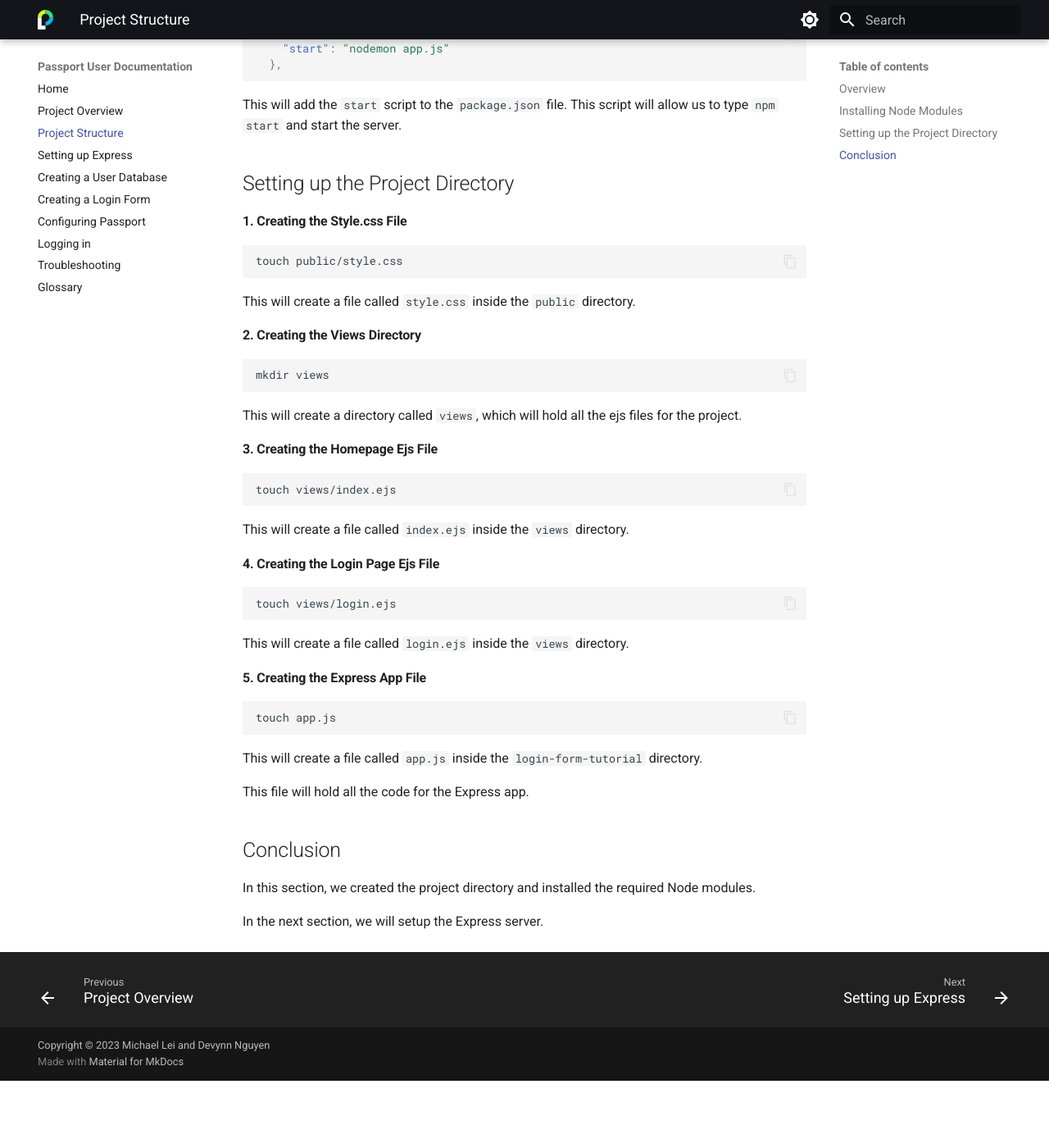
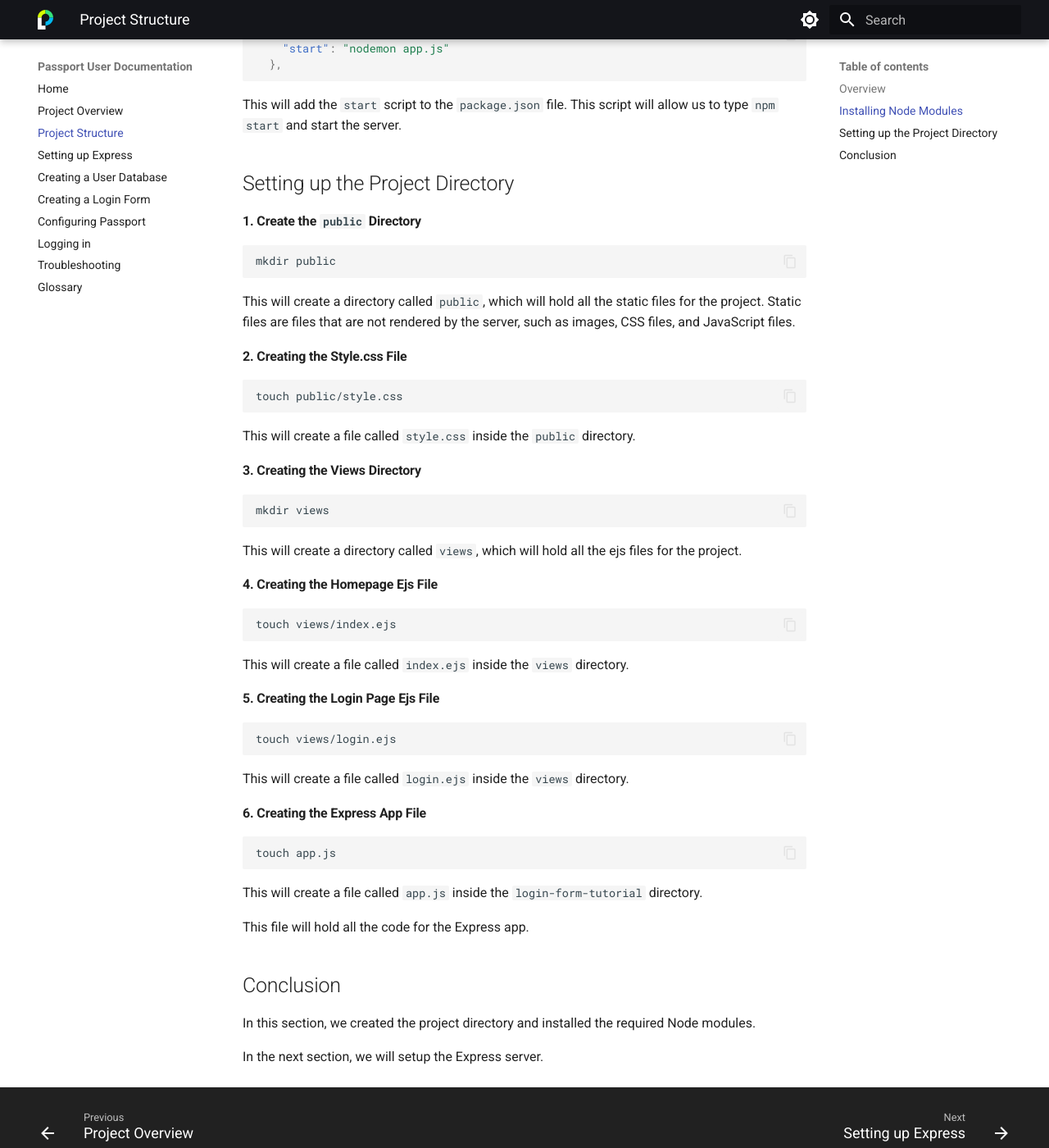
Before and after one commit to michaeleii/comm-documentation, an MkDocs documentation site: the page built from docs/pages/project-structure.md, in a window 1280 px wide and 1400 px high, scrolled down 1722 px. Shown: the whole window at 82% size. Built offline with MkDocs 1.6.1 and Material for MkDocs 9.7.7, drawn with Linux system fonts in a browser that asks for light colours; before the commit the page ends 3040 px from its top, so only the background shows below that.

Commit message:
Update content

````diff
--- a/docs/pages/project-structure.md
+++ b/docs/pages/project-structure.md
@@ -87,7 +87,15 @@
 
 ## Setting up the Project Directory
 
-#### 1. Creating the Style.css File
+#### 1. Create the `public` Directory
+
+```bash
+mkdir public
+```
+
+This will create a directory called `public`, which will hold all the static files for the project. Static files are files that are not rendered by the server, such as images, CSS files, and JavaScript files.
+
+#### 2. Creating the Style.css File
 
 ```bash
 touch public/style.css
@@ -119,7 +127,7 @@
 
 This will create a file called `login.ejs` inside the `views` directory.
 
-#### 5. Creating the Express App File
+#### 6. Creating the Express App File
 
 ```bash
 touch app.js
````
Also changed, not shown: other parts of docs/pages/project-structure.md (+3 -3 lines), docs/pages/express-setup.md (+6 -0 lines).
